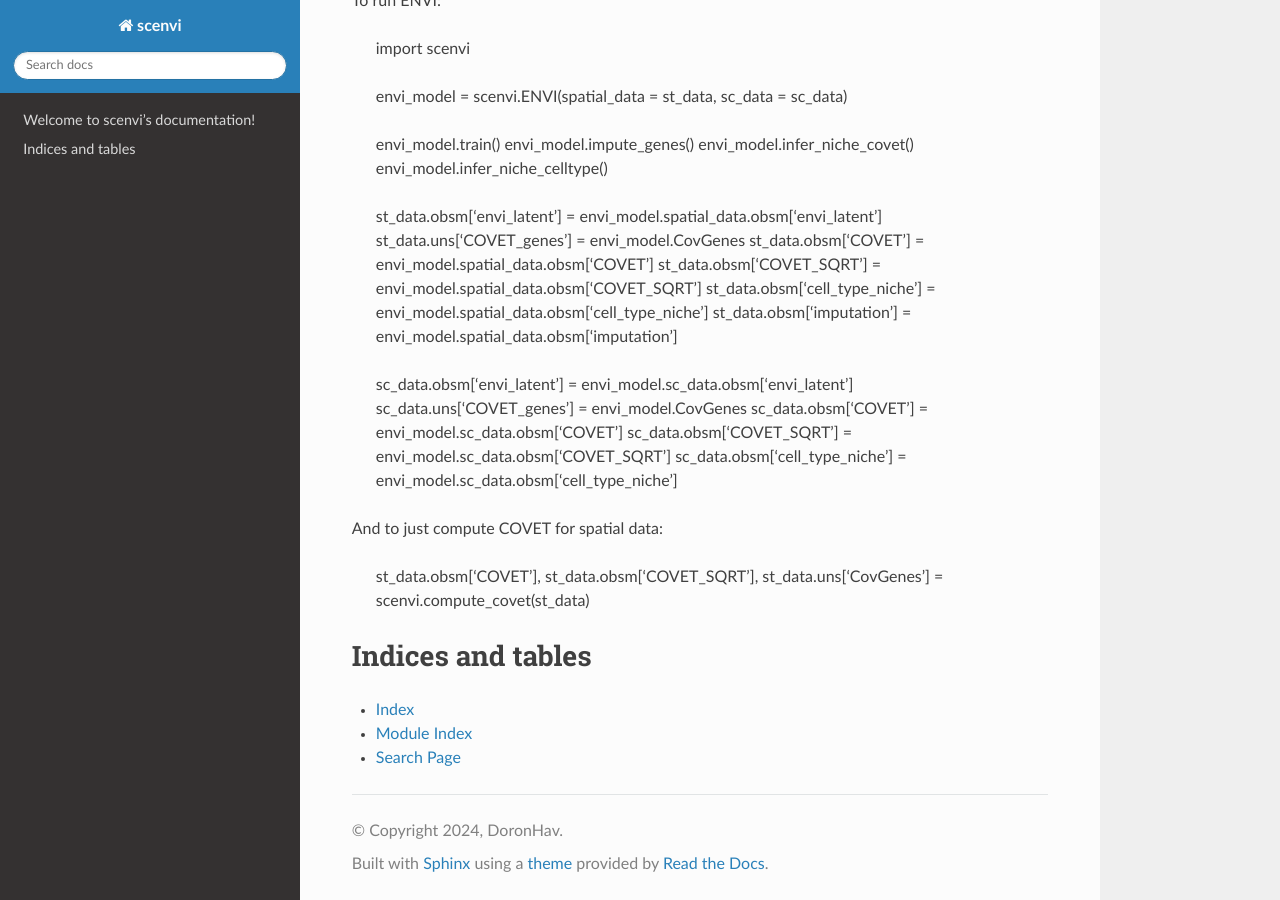
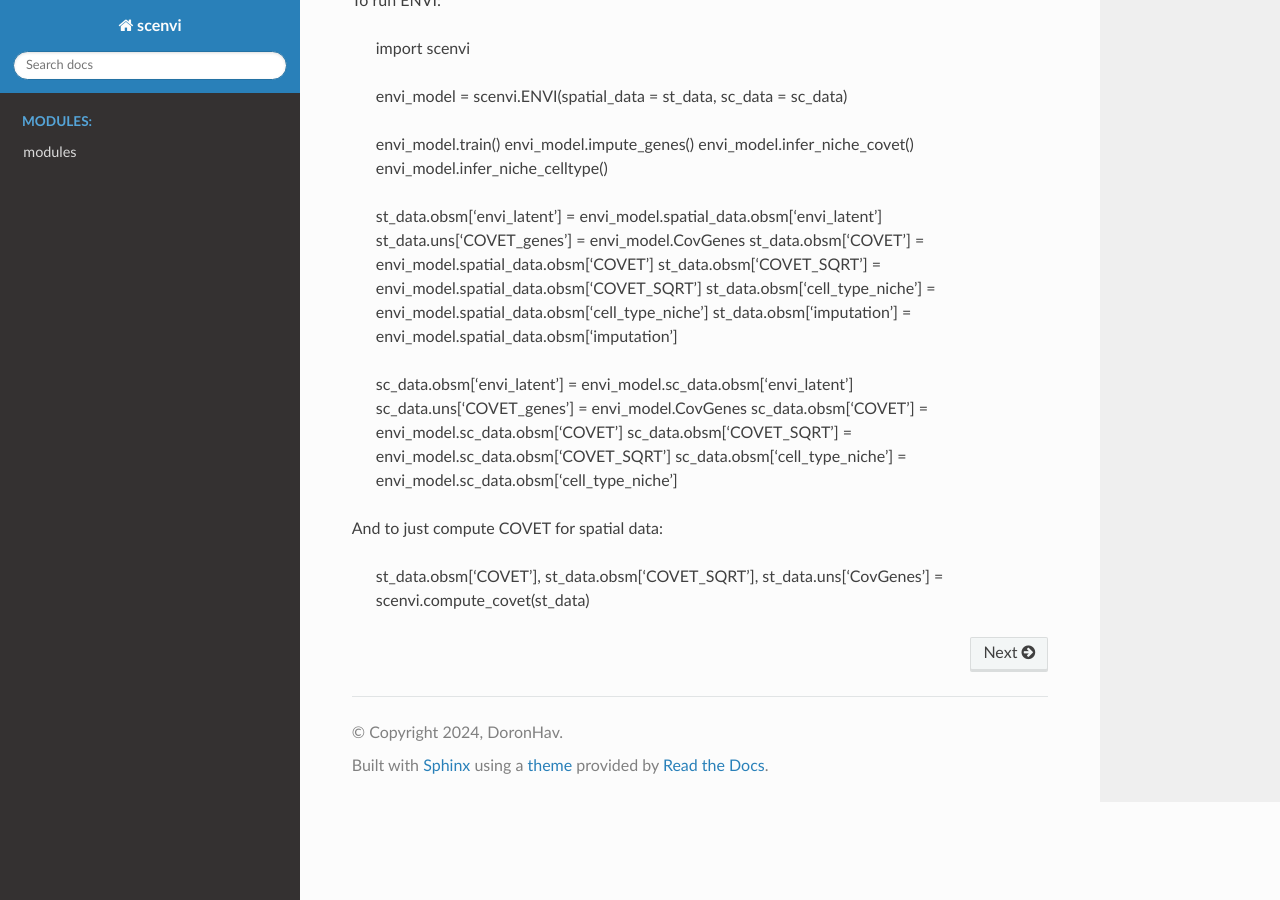
Before and after one commit to dpeerlab/ENVI, a Sphinx documentation site: the page built from docs/source/index.rst, in a window 1280 px wide and 900 px high, scrolled down 531 px. Built offline with Sphinx 7.4.7 and the Read the Docs theme 2.0.0, drawn with Linux system fonts in a browser that asks for light colours.

Commit message:
fix docs

```diff
--- a/docs/source/index.rst
+++ b/docs/source/index.rst
@@ -50,14 +50,8 @@ And to just compute COVET for spatial data:
     st_data.obsm['COVET'], st_data.obsm['COVET_SQRT'], st_data.uns['CovGenes'] = scenvi.compute_covet(st_data)
 
 .. toctree::
+   :hidden:
    :maxdepth: 2
-   :caption: Contents:
+   :caption: Modules:
 
-
-
-Indices and tables
-==================
-
-* :ref:`genindex`
-* :ref:`modindex`
-* :ref:`search`
+   modules <modules>
```
